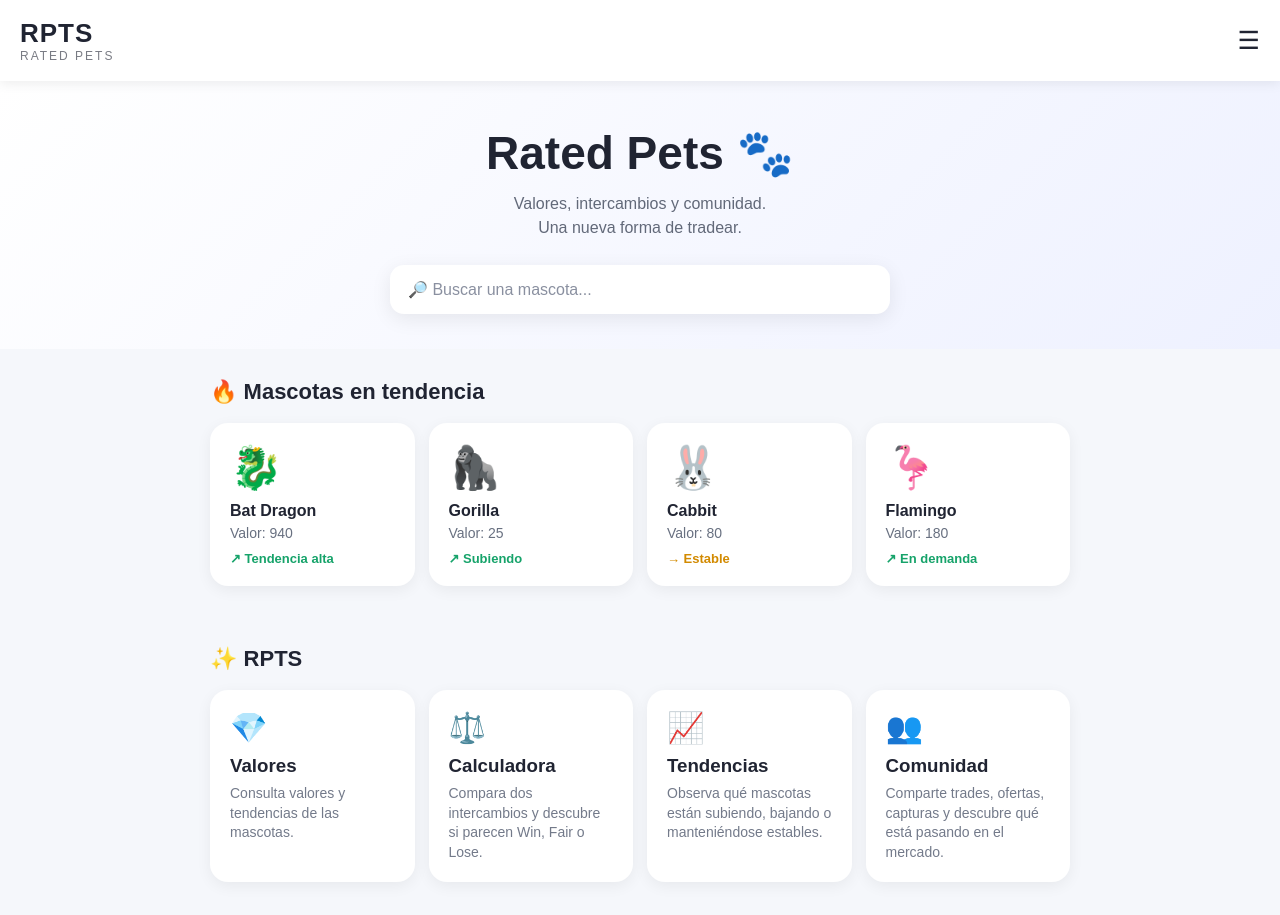
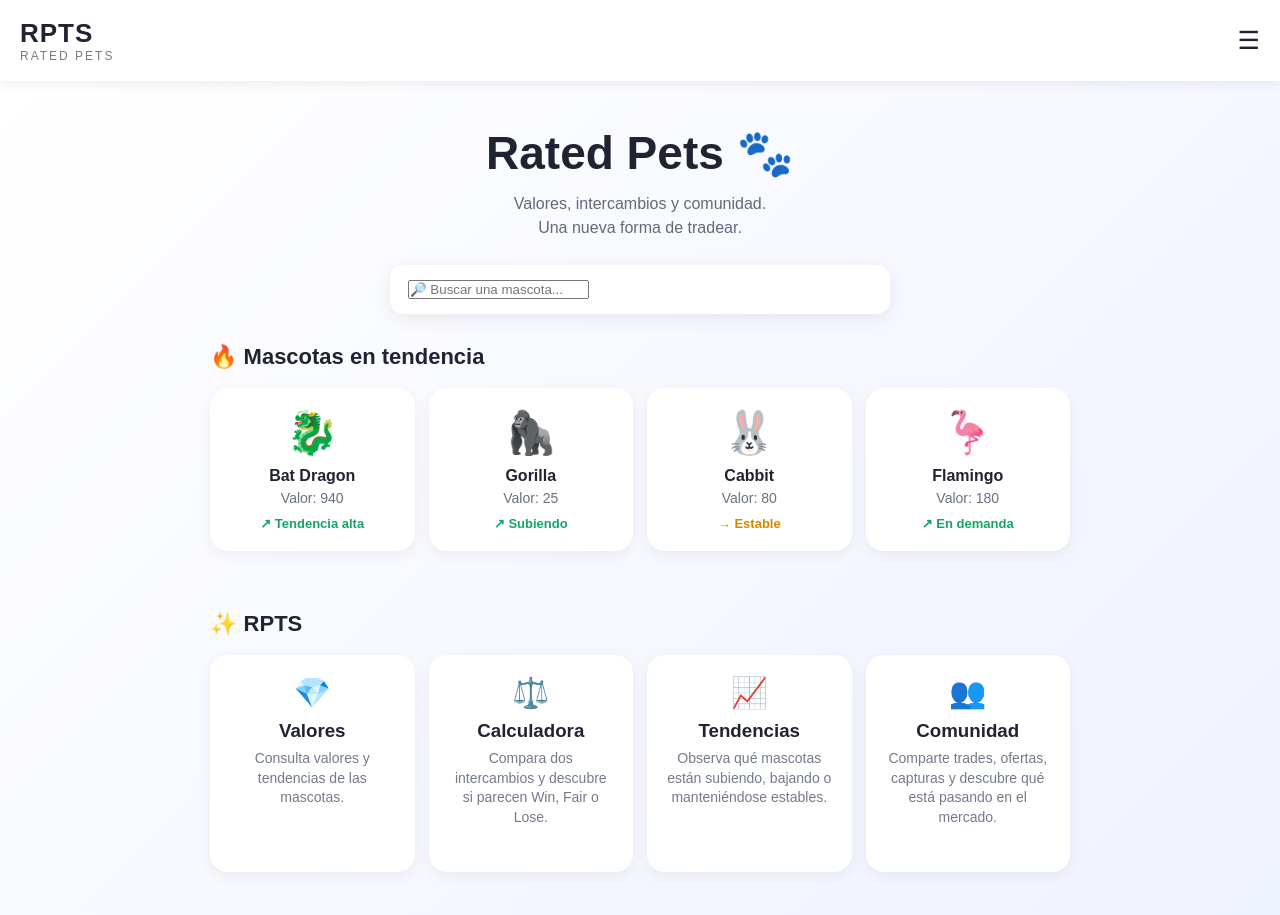
Before and after one commit to micheladafriaa-sys/Reted-Pets-, a plain HTML site: page index.html in a window 1280 px wide. Shown: the top 915 px of the page. Drawn offline with Linux system fonts and the light colour scheme.

Commit message:
Update index.html

```diff
--- a/index.html
+++ b/index.html
@@ -217,9 +217,15 @@
   </p>
 
   <div class="search">
-    🔎 Buscar una mascota...
-  </div>
-</section>
+  <input
+    type="text"
+    id="pet-search"
+    placeholder="🔎 Buscar una mascota..."
+    autocomplete="off"
+  >
+</div>
+
+<div id="search-results"></div>
 
 <section class="section">
 
```
